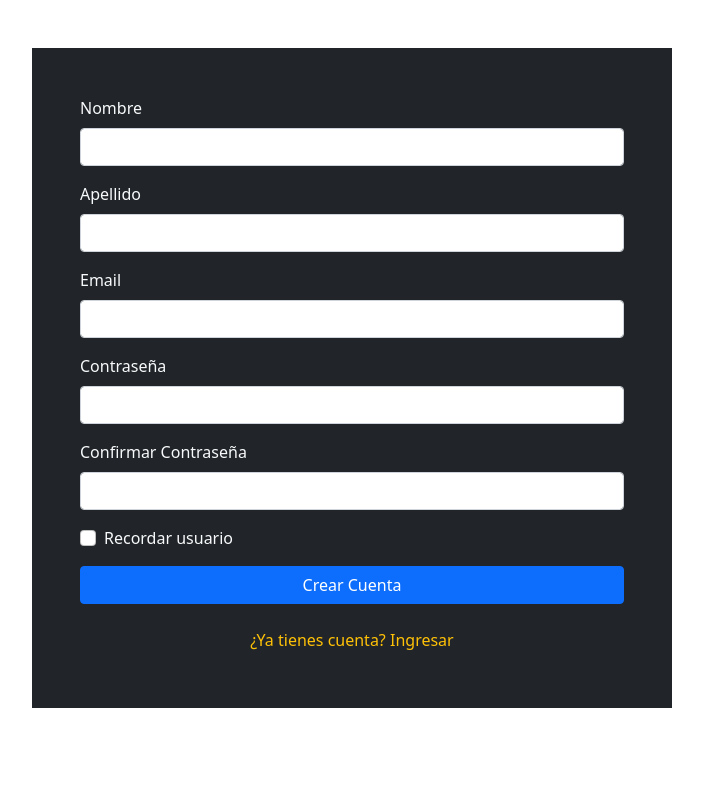
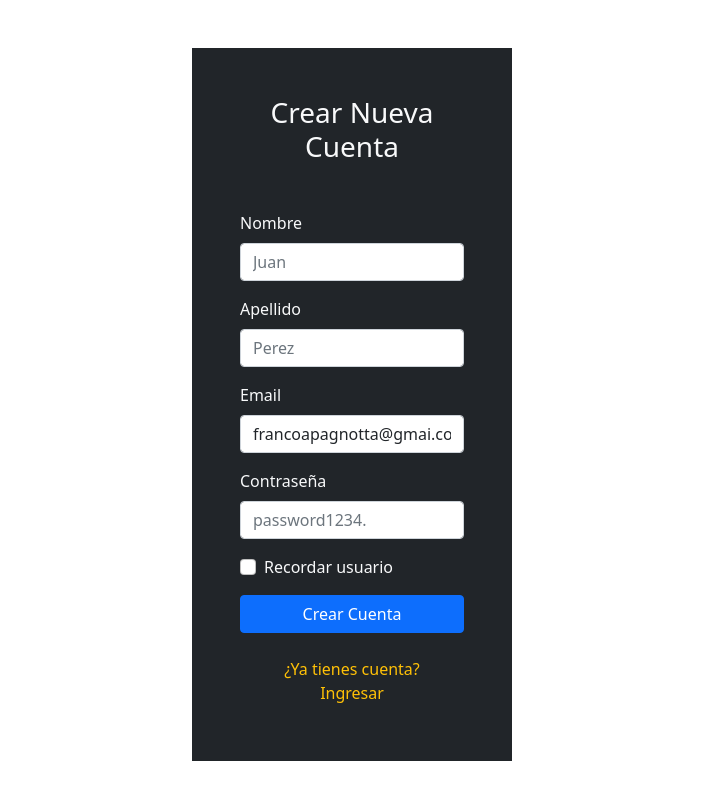
Before and after one commit to FrancoPagnotta/loginApp, an Angular app: page / in a window 1280 px wide. Shown: the top 800 px of the page, without its empty margins (288-991 px from the left). Built offline with nearby package versions, Linux system fonts and the light colour scheme.

Commit message:
se captan datos ingresados por el usuario

```diff
--- a/src/app/app-routing.module.ts
+++ b/src/app/app-routing.module.ts
@@ -1,9 +1,11 @@
 import { NgModule } from '@angular/core';
 import { Routes, RouterModule } from '@angular/router';
+import { LoginComponent } from './pages/login/login.component';
 import { RegistroComponent } from './pages/registro/registro.component';
 
 const routes: Routes = [
-  { path: '', component: RegistroComponent }
+  { path: '', component: RegistroComponent },
+  { path: 'login', component: LoginComponent }
 ];
 
 @NgModule({
--- a/src/app/app.module.ts
+++ b/src/app/app.module.ts
@@ -1,4 +1,5 @@
 import { NgModule } from '@angular/core';
+import { FormsModule } from '@angular/forms';
 import { BrowserModule } from '@angular/platform-browser';
 import { AppRoutingModule } from './app-routing.module';
 
@@ -16,7 +17,8 @@
   ],
   imports: [
     BrowserModule,
-    AppRoutingModule
+    AppRoutingModule,
+    FormsModule
   ],
   providers: [],
   bootstrap: [AppComponent]
--- a/src/app/models/usuario.model.ts
+++ b/src/app/models/usuario.model.ts
@@ -2,6 +2,7 @@
 
 export class UsuarioModel {
 	nombre: string = '';
+	apellido: string = '';
 	email: string = '';
-	password: string = '';
+	contrasenia: string = '';
 }
--- a/src/app/pages/login/login.component.html
+++ b/src/app/pages/login/login.component.html
@@ -1,6 +1,6 @@
 
 <div class="d-flex justify-content-center my-5">
-  <div class="container w-50 h-50 p-5 bg-dark text-light">
+  <div class="container w-25 h-25 p-5 bg-dark text-light">
     <form class="form">
       <div class="mb-3">
         <label class="form-label"> Email </label>
@@ -16,7 +16,7 @@
       </div>
       <button type="submit" class="btn btn-primary w-100"> Ingresar </button>
       <div class="mt-3 text-center">
-          <a class=" nav-link mx-2 text-warning" href=""> No tienes cuenta? Registrarse. </a>
+          <a [routerLink]="['']" class=" nav-link mx-2 text-warning" href=""> No tienes cuenta? Registrarse. </a>
       </div>
     </form>
   </div>
--- a/src/app/pages/registro/registro.component.html
+++ b/src/app/pages/registro/registro.component.html
@@ -1,26 +1,25 @@
 
 <div class="d-flex justify-content-center my-5">
-  <div class="container w-50 h-50 p-5 bg-dark text-light">
-    <form class="form">
+  <div class="container w-25 h-25 p-5 bg-dark text-light">
+    <div class="text-center mb-5">
+      <h3> Crear Nueva Cuenta </h3>
+    </div>
+    <form class="form" (ngSubmit)="onSubmit()">
       <div class="mb-3">
         <label class="form-label"> Nombre </label>
-        <input type="text" class="form-control">
+        <input type="text" name="nombre" class="form-control" [(ngModel)]="usuario.nombre" placeholder="Juan">
       </div>
       <div class="mb-3">
         <label class="form-label"> Apellido </label>
-        <input type="text" class="form-control">
+        <input type="text" name="apellido" class="form-control" [(ngModel)]="usuario.apellido" placeholder="Perez">
       </div>
       <div class="mb-3">
         <label class="form-label"> Email </label>
-        <input type="email" class="form-control">
+        <input type="email" name="email" class="form-control" [(ngModel)]="usuario.email" placeholder="email@gmail.com">
       </div>
       <div class="mb-3">
         <label class="form-label"> Contraseña </label>
-        <input type="password" class="form-control">
-      </div>
-      <div class="mb-3">
-        <label class="form-label"> Confirmar Contraseña </label>
-        <input type="password" class="form-control">
+        <input type="password" name="contrasenia" class="form-control" [(ngModel)]="usuario.contrasenia" placeholder="password1234.">
       </div>
       <div class="mb-3 form-check">
         <input type="checkbox" class="form-check-input">
@@ -28,7 +27,7 @@
       </div>
       <button type="submit" class="btn btn-primary w-100"> Crear Cuenta </button>
       <div class="mt-3 text-center">
-          <a class=" nav-link mx-2 text-warning" href=""> ¿Ya tienes cuenta? Ingresar </a>
+          <a [routerLink]="['login']" class=" nav-link mx-2 text-warning" href=""> ¿Ya tienes cuenta? Ingresar </a>
       </div>
     </form>
   </div>
--- a/src/app/pages/registro/registro.component.ts
+++ b/src/app/pages/registro/registro.component.ts
@@ -1,4 +1,5 @@
 import { Component, OnInit } from '@angular/core';
+import { UsuarioModel } from 'src/app/models/usuario.model';
 
 @Component({
   selector: 'app-registro',
@@ -7,9 +8,17 @@
 })
 export class RegistroComponent implements OnInit {
 
+  usuario!: UsuarioModel;
+
   constructor() { }
 
   ngOnInit(): void {
+    this.usuario = new UsuarioModel();
+    this.usuario.email = 'francoapagnotta@gmai.com';
+  }
+
+  onSubmit(): void {
+    console.log('formulario enviado', this.usuario);
   }
 
 }
```
